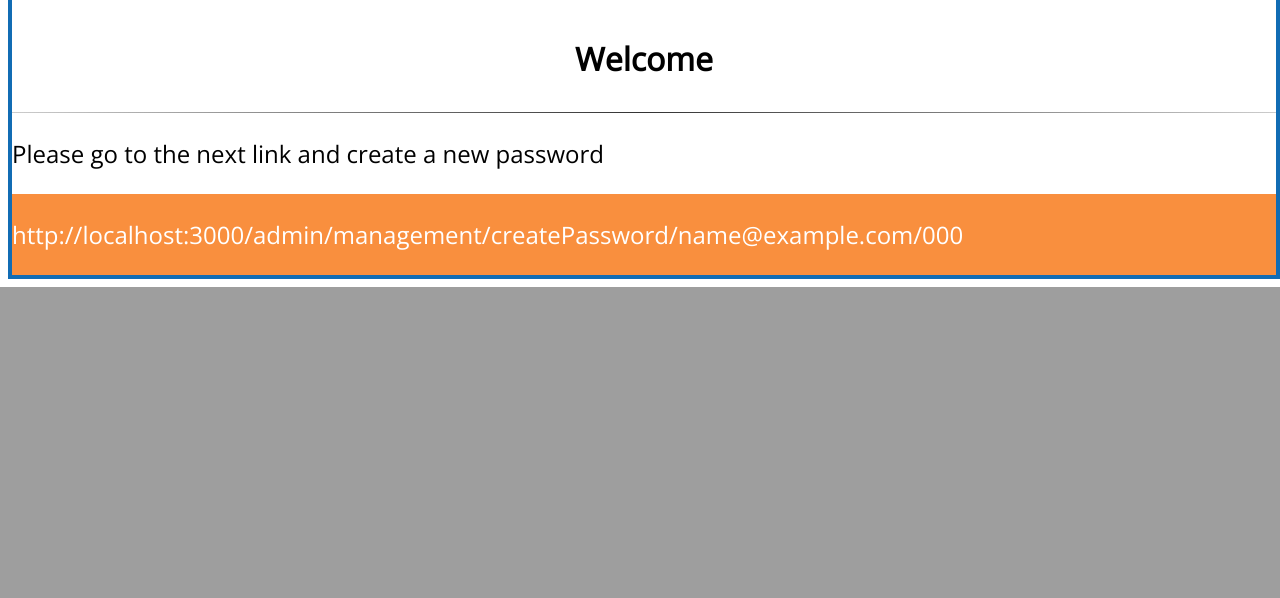
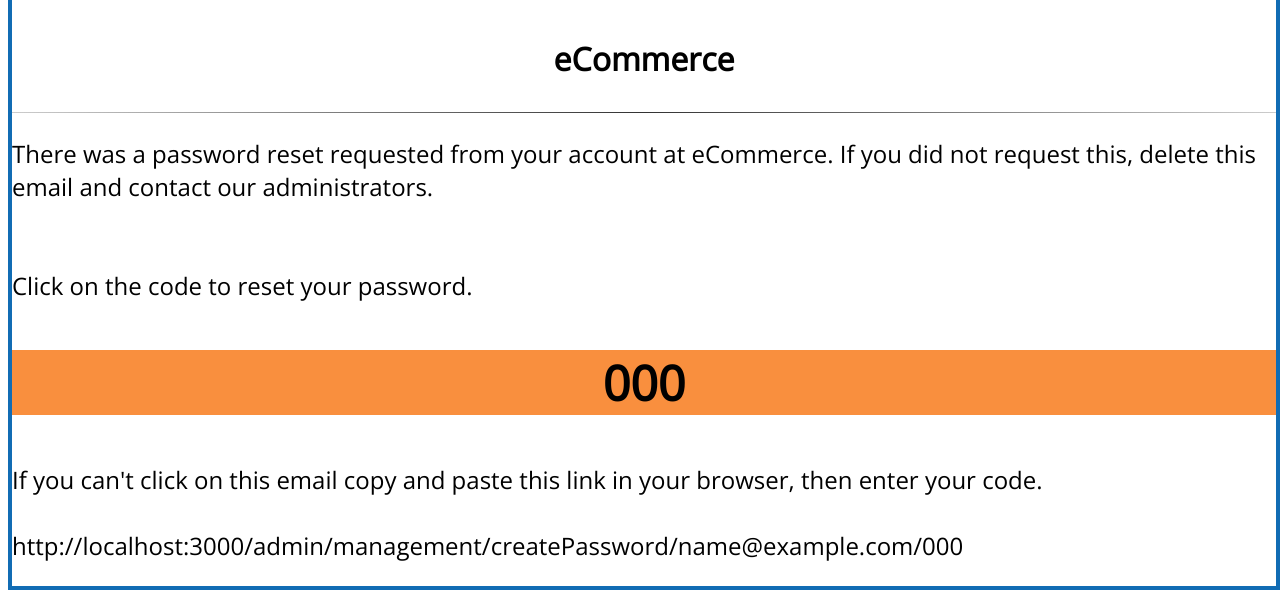
Before and after one commit to IntersysConsulting/mdc_team_b_back, a Flask app: template src/flaskr/app/templates/email.html in a window 1280 px wide. Shown: the part 968-1566 px from the top of the page. Before the commit the page ends 1255 px from the top, so only its background shows below. Run offline with Flask 2, Linux system fonts and the light colour scheme; the template is opened without the code that fills it: most values are stand-ins (such as "Sample title", 1, 10 or a date in 2020); parts of the project's set-up code (start-up, migrations or seed data) failed here and were passed over.

Commit message:
Made slight changes to the email. Not final.

```diff
--- a/src/flaskr/app/templates/email.html
+++ b/src/flaskr/app/templates/email.html
@@ -2,16 +2,19 @@
 <html lang="en">
   <head>
     <title>Welcome</title>
-    <link href="https://fonts.googleapis.com/css?family=Open+Sans&display=swap" rel="stylesheet">
-    <link rel="stylesheet" href="./email.css">
+    <link
+      href="https://fonts.googleapis.com/css?family=Open+Sans&display=swap"
+      rel="stylesheet"
+    />
+    <link rel="stylesheet" href="./email.css" />
     <style>
       * {
-        font-family: 'Open Sans', sans-serif;
+        font-family: "Open Sans", sans-serif;
         color: black;
       }
 
       .container {
-        border: solid 4px #116CB4;
+        border: solid 4px #116cb4;
         width: 100%;
         padding-top: 0.5em;
         margin: 0px;
@@ -38,7 +41,7 @@
       }
 
       .link {
-        background-color: #F98F3E;
+        background-color: #f98f3e;
         padding-top: 1em;
         padding-bottom: 1em;
         margin: 0px;
@@ -49,21 +52,48 @@
       a {
         text-decoration: none;
       }
+      .code {
+        display: block;
+        background: #f98f3e;
+        color: white;
+        font-weight: bold;
+        text-align: center;
+        font-size: 3rem;
+      }
     </style>
   </head>
   <body>
     <div class="container">
-    <img src="cid:Myimage">
-    <h3 class="title">Welcome</h3>
-    <hr>
+      <img src="cid:Myimage" />
+      <h3 class="title">
+        eCommerce
+      </h3>
+      <hr />
       <p class="text">
-    Please go to the next link and create a new password
-    </p>
-    <a href="http://localhost:3000/admin/management/createPassword/{{email}}/{{code}}">
-      <p class="link">
-      http://localhost:3000/admin/management/createPassword/{{email}}/{{code}}
+        There was a password reset requested from your account at eCommerce. If
+        you did not request this, delete this email and contact our
+        administrators.
+        <br /><br /><br />
+        Click on the code to reset your password.
+        <br />
+        <a
+          href="http://localhost:3000/admin/management/createPassword/{{
+            email
+          }}/{{ code }}"
+        >
+          <p class="code">
+            {{ code }}
           </p>
         </a>
+      </p>
+
+      <p class="text">
+        If you can't click on this email copy and paste this link in your
+        browser, then enter your code. <br /><br />
+        http://localhost:3000/admin/management/createPassword/{{ email }}/{{
+          code
+        }}
+      </p>
     </div>
   </body>
 </html>
```
Lines whose indentation alone changed are shown as unchanged.
